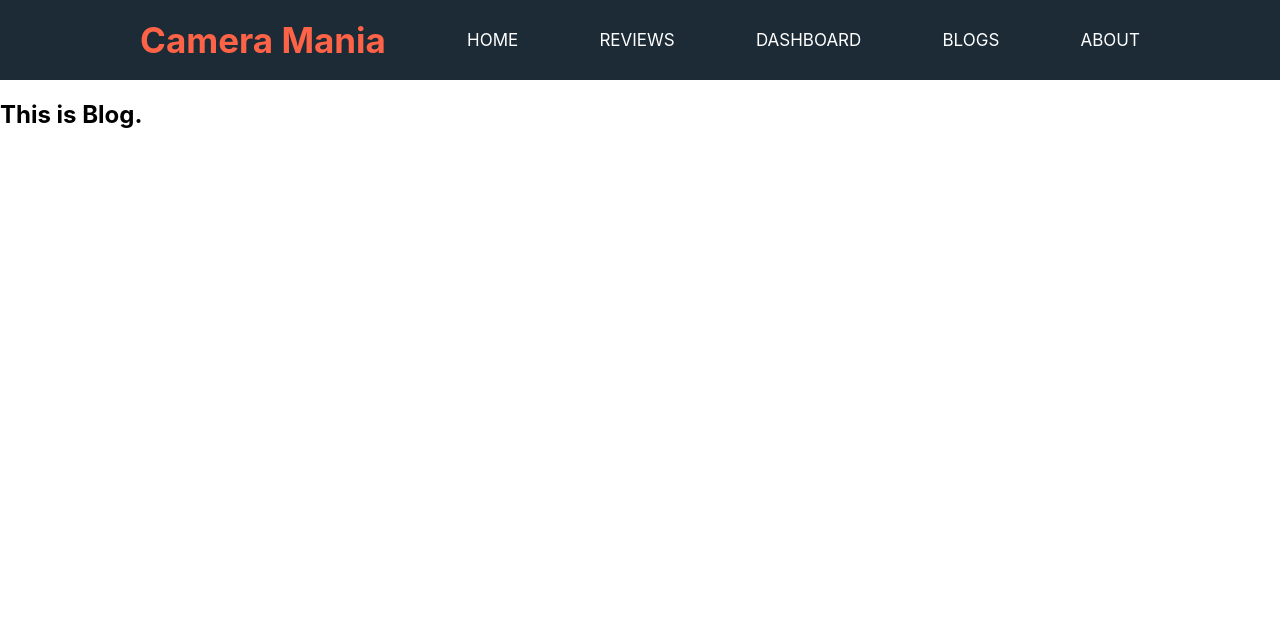
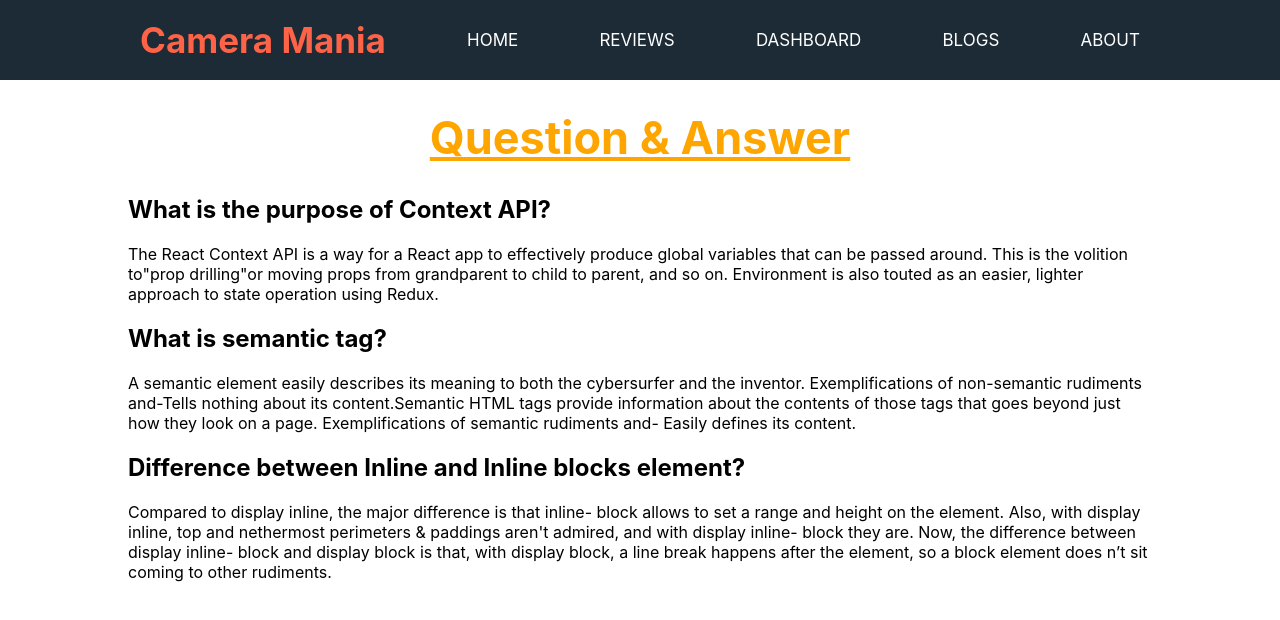
Before and after one commit to tanverrana/camera-mania, a React (Create React App) app: page /blogs in a window 1280 px wide. Shown: the top 620 px of the page. Built offline with nearby package versions, Linux system fonts and the light colour scheme.

Commit message:
question and answer

```diff
--- /dev/null
+++ b/src/components/Blogs/Blogs.css
@@ -0,0 +1,9 @@
+.question-answer{
+    margin: 0 10%;
+}
+.question-answer h1{
+    text-align: center;
+    color: orange;
+    font-size: 45px;
+    text-decoration: underline;
+}
--- a/src/components/Blogs/Blogs.js
+++ b/src/components/Blogs/Blogs.js
@@ -1,9 +1,24 @@
 import React from 'react';
+import "./Blogs.css";
 
 const Blogs = () => {
     return (
-        <div>
-            <h2>This is Blog.</h2>
+        <div className="question-answer">
+            <h1>Question & Answer</h1>
+            <div>
+                <h2>What is the purpose of Context API?</h2>
+                <p>The React Context API is a way for a React app to effectively produce global variables that can be passed around. This is the volition to"prop drilling"or moving props from grandparent to child to parent, and so on. Environment is also touted as an easier, lighter approach to state operation using Redux. </p>
+            </div>
+            <div>
+                <h2>What is semantic tag?</h2>
+                <p>A semantic element easily describes its meaning to both the cybersurfer and the inventor. Exemplifications of non-semantic rudiments and-Tells nothing about its content.Semantic HTML tags provide information about the contents of those tags that goes beyond just how they look on a page. Exemplifications of semantic rudiments  and- Easily defines its content. </p>
+            </div>
+            <div>
+                <h2>Difference between Inline and Inline blocks element?</h2>
+                <p>Compared to display inline, the major difference is that inline- block allows to set a range and height on the element. Also, with display inline, top and nethermost perimeters & paddings aren't admired, and with display inline- block they are.
+                    Now, the difference between display inline- block and display block is that, with display block, a line break happens after the element, so a block element does n’t sit coming to other rudiments.
+                </p>
+            </div>
         </div>
     );
 };
```
